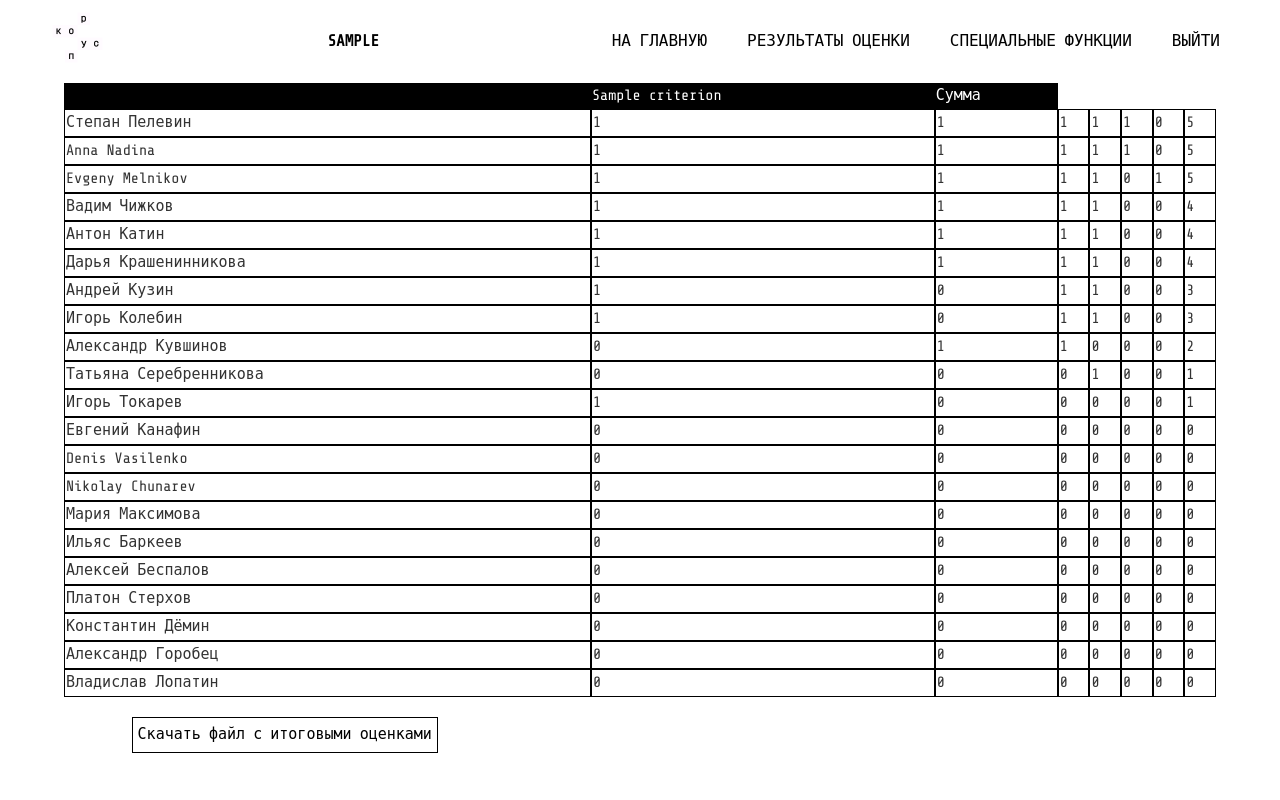
After one commit to MWizmo/KorpusToken, a Flask app: page /assessment_results in a window 1280 px wide. The commit adds this page. Run offline with Flask 2, Linux system fonts and the light colour scheme; a user stored in the database is signed in; tables that the repository leaves empty hold one stand-in row (values such as "Sample post"); parts of the project's set-up code (start-up, migrations or seed data) failed here and were passed over; some libraries are stand-ins or nearby versions; some web fonts are replaced.

Commit message:
Подведение результатов оценки

```diff
--- /dev/null
+++ b/app/results/results_20201.csv
@@ -0,0 +1,22 @@
+ ;Личностный рост;Ясность позиции;Энергия;Движение;Завершенность;Подтверждение средой;Управляемость;Самоуправление;Стратегия
+Андрей Кузин;1;0;1;1;0;0
+Вадим Чижков;1;1;1;1;0;0
+Антон Катин;1;1;1;1;0;0
+Степан Пелевин;1;1;1;1;1;0
+Евгений Канафин;0;0;0;0;0;0
+Denis Vasilenko;0;0;0;0;0;0
+Игорь Колебин;1;0;1;1;0;0
+Татьяна Серебренникова;0;0;0;1;0;0
+Anna Nadina;1;1;1;1;1;0
+Дарья Крашенинникова;1;1;1;1;0;0
+Александр  Кувшинов;0;1;1;0;0;0
+Nikolay Chunarev;0;0;0;0;0;0
+Мария Максимова ;0;0;0;0;0;0
+Ильяс Баркеев;0;0;0;0;0;0
+Алексей Беспалов;0;0;0;0;0;0
+Платон Стерхов;0;0;0;0;0;0
+Константин Дёмин;0;0;0;0;0;0
+Evgeny Melnikov;1;1;1;1;0;1
+Александр Горобец;0;0;0;0;0;0
+Игорь Токарев;1;0;0;0;0;0
+Владислав Лопатин;0;0;0;0;0;0
--- a/app/routes.py
+++ b/app/routes.py
@@ -6,11 +6,13 @@ from app import app, db
 from app.scripts import graphs
 from app.models import User, Questions, QuestionnaireInfo, Questionnaire, Membership, UserStatuses, Statuses, Axis, \
     Criterion, Voting, VotingInfo
-from flask import render_template, redirect, url_for, request, jsonify
+from flask import render_template, redirect, url_for, request, jsonify, send_file
 from werkzeug.urls import url_parse
 from app.forms import LoginForm, SignupForm, QuestionnairePersonal, \
     QuestionnaireTeam, QuestionAdding, Teams, MemberAdding, TeamAdding
 from flask_login import current_user, login_user, logout_user, login_required
+import os
+import csv
 
 
 @app.route('/')
@@ -413,7 +415,6 @@ def edit_team():
         return render_template('gryazniy_vzlomshik.html',
                                responsibilities=User.dict_of_responsibilities(current_user.id),
                                team=Membership.team_participation(current_user.id))
-
     tid = int(request.args.get('tid'))
     form = MemberAdding()
     if form.validate_on_submit():
@@ -422,12 +423,12 @@ def edit_team():
             new_member = Membership(user_id=new_member_id, team_id=tid)
             db.session.add(new_member)
             db.session.commit()
+        return redirect(url_for('edit_team', tid=tid))
     title = Teams.query.filter_by(id=tid).first().name
     members = Membership.get_crew_of_team(tid)
     users = User.query.order_by(User.name).all()
     for team_member in members:
         if team_member[0] in [user.id for user in users]:
-            print('yes')
             for user in users:
                 if user.id == team_member[0]:
                     users.remove(user)
@@ -772,64 +773,6 @@ def manage_statuses():
                            team=Membership.team_participation(current_user.id),
                            users=users)
 
-# from datetime import timedelta
-# from flask import make_response, request, current_app
-# from functools import update_wrapper
-#
-# def crossdomain(origin=None, methods=None, headers=None, max_age=21600,
-#                 attach_to_all=True, automatic_options=True):
-#     """Decorator function that allows crossdomain requests.
-#       Courtesy of
-#       https://blog.skyred.fi/articles/better-crossdomain-snippet-for-flask.html
-#     """
-#     if methods is not None:
-#         methods = ', '.join(sorted(x.upper() for x in methods))
-#     # use str instead of basestring if using Python 3.x
-#     if headers is not None and not isinstance(headers, basestring):
-#         headers = ', '.join(x.upper() for x in headers)
-#     # use str instead of basestring if using Python 3.x
-#     if not isinstance(origin, basestring):
-#         origin = ', '.join(origin)
-#     if isinstance(max_age, timedelta):
-#         max_age = max_age.total_seconds()
-#
-#     def get_methods():
-#         """ Determines which methods are allowed
-#         """
-#         if methods is not None:
-#             return methods
-#
-#         options_resp = current_app.make_default_options_response()
-#         return options_resp.headers['allow']
-#
-#     def decorator(f):
-#         """The decorator function
-#         """
-#         def wrapped_function(*args, **kwargs):
-#             """Caries out the actual cross domain code
-#             """
-#             if automatic_options and request.method == 'OPTIONS':
-#                 resp = current_app.make_default_options_response()
-#             else:
-#                 resp = make_response(f(*args, **kwargs))
-#             if not attach_to_all and request.method != 'OPTIONS':
-#                 return resp
-#
-#             h = resp.headers
-#             h['Access-Control-Allow-Origin'] = origin
-#             h['Access-Control-Allow-Methods'] = get_methods()
-#             h['Access-Control-Max-Age'] = str(max_age)
-#             h['Access-Control-Allow-Credentials'] = 'true'
-#             h['Access-Control-Allow-Headers'] = \
-#                 "Origin, X-Requested-With, Content-Type, Accept, Authorization"
-#             if headers is not None:
-#                 h['Access-Control-Allow-Headers'] = headers
-#             return resp
-#
-#         f.provide_automatic_options = False
-#         return update_wrapper(wrapped_function, f)
-#     return decorator
-
 
 @app.route('/get_statuses_of_user', methods=['GET'])
 def get_statuses_of_user():
@@ -868,3 +811,63 @@ def delete_status():
     UserStatuses.query.filter(UserStatuses.status_id==status_id, UserStatuses.user_id==user_id).delete()
     db.session.commit()
     return jsonify({'response': 'ok'})
+
+
+@app.route('/sum_up_assessment', methods=['GET', 'POST'])
+@login_required
+def sum_up_assessment():
+    if not (User.check_admin(current_user.id)):
+        return render_template('gryazniy_vzlomshik.html', title='Грязный багоюзер',
+                               responsibilities=User.dict_of_responsibilities(current_user.id),
+                               team=Membership.team_participation(current_user.id))
+    filename = 'results_' + str(datetime.datetime.now().year) + str(datetime.datetime.now().month) + '.csv'
+    with open(os.path.join(app.root_path + '/results', filename), 'w') as output:
+        writer = csv.writer(output, delimiter=';')
+        criterions = [c.name for c in Criterion.query.all()]
+        writer.writerow([' '] + criterions)
+        users = [(user.id, user.name + ' ' + user.surname) for user in User.query.all() if User.check_can_be_marked(user.id)]
+        for user in users:
+            res = [user[1]]
+            user_res = db.session.query(func.avg(VotingInfo.mark)).filter(VotingInfo.cadet_id==user[0]).group_by(VotingInfo.criterion_id).all()
+            for mark in user_res:
+                if float(mark[0]) < 1.0:
+                    res.append(0)
+                else:
+                    res.append(1)
+            writer.writerow(res)
+    return redirect(url_for('assessment_results'))
+
+
+@app.route('/get_assessment_results', methods=['GET'])
+@login_required
+def get_assessment_results():
+    filename = 'results_' + str(datetime.datetime.now().year) + str(datetime.datetime.now().month) + '.csv'
+    return send_file(os.path.join(app.root_path + '/results', filename),
+                     as_attachment=True,
+                     attachment_filename=filename,
+                     mimetype='text/csv')
+
+
+@app.route('/assessment_results', methods=['GET'])
+@login_required
+def assessment_results():
+    filename = 'results_' + str(datetime.datetime.now().year) + str(datetime.datetime.now().month) + '.csv'
+    if os.path.isfile(os.path.join(app.root_path + '/results', filename)):
+        user_info = list()
+        with open(os.path.join(app.root_path + '/results', filename)) as file:
+            reader = csv.reader(file)
+            next(reader)
+            for row in reader:
+                user_marks = row[0].split(';')
+                user_marks.append(sum(int(item) for item in row[0].split(';')[1:]))
+                user_info.append(user_marks)
+        user_info.sort(key=lambda i: i[-1], reverse=True)
+        criterions = [c.name for c in Criterion.query.all()]
+        return render_template('assessment_results.html', title='Результаты оценки',
+                               responsibilities=User.dict_of_responsibilities(current_user.id),
+                               team=Membership.team_participation(current_user.id),
+                               criterions=criterions, info=user_info)
+    else:
+        return render_template('assessment_results.html', title='Результаты оценки',
+                               responsibilities=User.dict_of_responsibilities(current_user.id),
+                               team=Membership.team_participation(current_user.id))
--- a/app/static/css/style.css
+++ b/app/static/css/style.css
@@ -514,3 +514,17 @@ font-family: 'Share Tech Mono', monospace;
     display:flex;
     flex-direction:row;
 }
+
+.res_container{
+	display: block;
+	width: 90%;
+	margin-left: 5%;
+}
+
+.result_table{
+    width:100%;
+}
+
+.result_table > tbody > tr > td{
+    border:0.5px solid black;
+}
--- /dev/null
+++ b/app/templates/assessment_results.html
@@ -0,0 +1,32 @@
+{% extends "base.html" %}
+
+{% block content %}
+<div class="res_container">
+    {% if criterions %}
+    <table class="result_table" cellspacing="0">
+        <thead>
+            <tr><td></td>
+            {% for c in criterions %}
+                <td>{{c}}</td>
+            {% endfor %}
+                <td>Сумма</td>
+            </tr>
+        </thead>
+        <tbody>
+            {% for row in info %}
+                <tr>
+                    {% for cell in row %}
+                        <td>{{cell}}</td>
+                    {% endfor %}
+                </tr>
+            {% endfor %}
+        </tbody>
+    </table>
+    <div class="vote_progress">
+        <a class='nav__link border' href="{{ url_for('get_assessment_results') }}">Скачать файл с итоговыми оценками</a>
+    </div>
+    {% else %}
+    <h2>Результаты еще не подведены</h2>
+    {% endif %}
+</div>
+{% endblock %}
--- a/app/templates/base.html
+++ b/app/templates/base.html
@@ -41,6 +41,9 @@
                             <li><a class="nav__link" href="{{ url_for('assessment') }}">Оценка</a>
                             </li>
                         {% endif %}
+                        <li>
+                            <a class="nav__link" href="{{ url_for('assessment_results') }}">Результаты оценки</a>
+                        </li>
                         {% if responsibilities.admin %}
                             <li><a class="nav__link" href=#>Специальные Функции</a>
                                 <ul class="submenu">
--- a/app/templates/manage_statuses.html
+++ b/app/templates/manage_statuses.html
@@ -30,7 +30,6 @@
             </select>
         {% endraw %}
     </div>
-
 </div>
 
 {% endblock %}
--- a/app/templates/voting_progress.html
+++ b/app/templates/voting_progress.html
@@ -29,6 +29,9 @@
         <a class='nav__link border' href="{{ url_for('axis_access', axis_id=2) }}">{{bus_text}}</a>
         <a class='nav__link border' href="{{ url_for('axis_access', axis_id=3) }}">{{auth_text}}</a>
     </div>
+    <div class="vote_progress">
+        <a class='nav__link border' href="{{ url_for('sum_up_assessment') }}">Сформировать результаты оценки</a>
+    </div>
 </div>
 
 {% endblock %}
```
